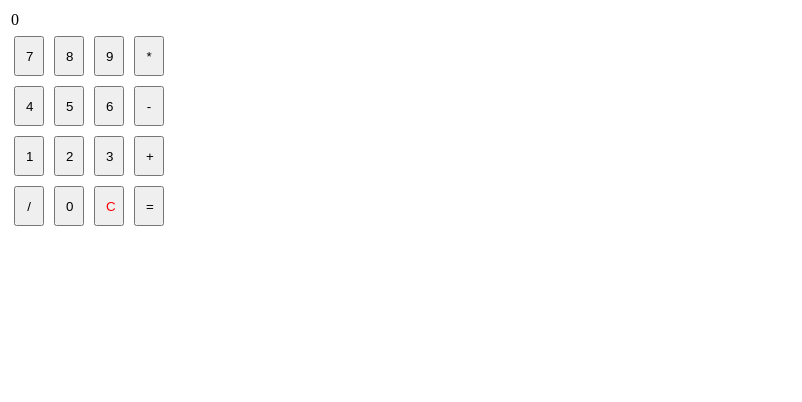
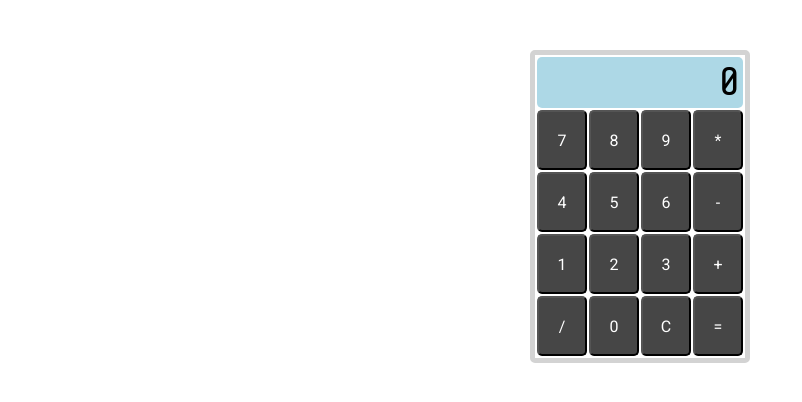
Before and after one commit to MoDmkd/JavaScript-homework-SEDC, a plain HTML site: page jQuery calc/index.html in a window 1280 px wide. Shown: the whole page, without its empty margins (0-802 px from the left). Drawn offline with nearby package versions, Linux system fonts and the light colour scheme.

Commit message:
Update style.css

```diff
--- a/jQuery calc/style.css
+++ b/jQuery calc/style.css
@@ -1,9 +1,26 @@
+*{
+    margin:0;
+    padding:0;
+    font-size: 16px;
+}
 button {
-    padding: 10px;
-    margin: 3px;
-    width: 30px;
-    height: 40px;
+    width: 50px;
+    height: 60px;
+    background-color: #464646;
+    color: #fff;
+    font-family: 'Roboto', sans-serif;
+    border-radius: 5px;
 }
-.buttons {
-    color: red;
+#display{
+    font-family: 'Share Tech Mono', monospace;
+    padding: 3px;
+    background-color: lightblue;
+    text-align: right;
+    font-size: 2.5em;
+    border-radius: 5px;
 }
+table{
+    margin: 50px auto;
+    border: 5px solid lightgrey;
+    border-radius: 5px;
+}
```
